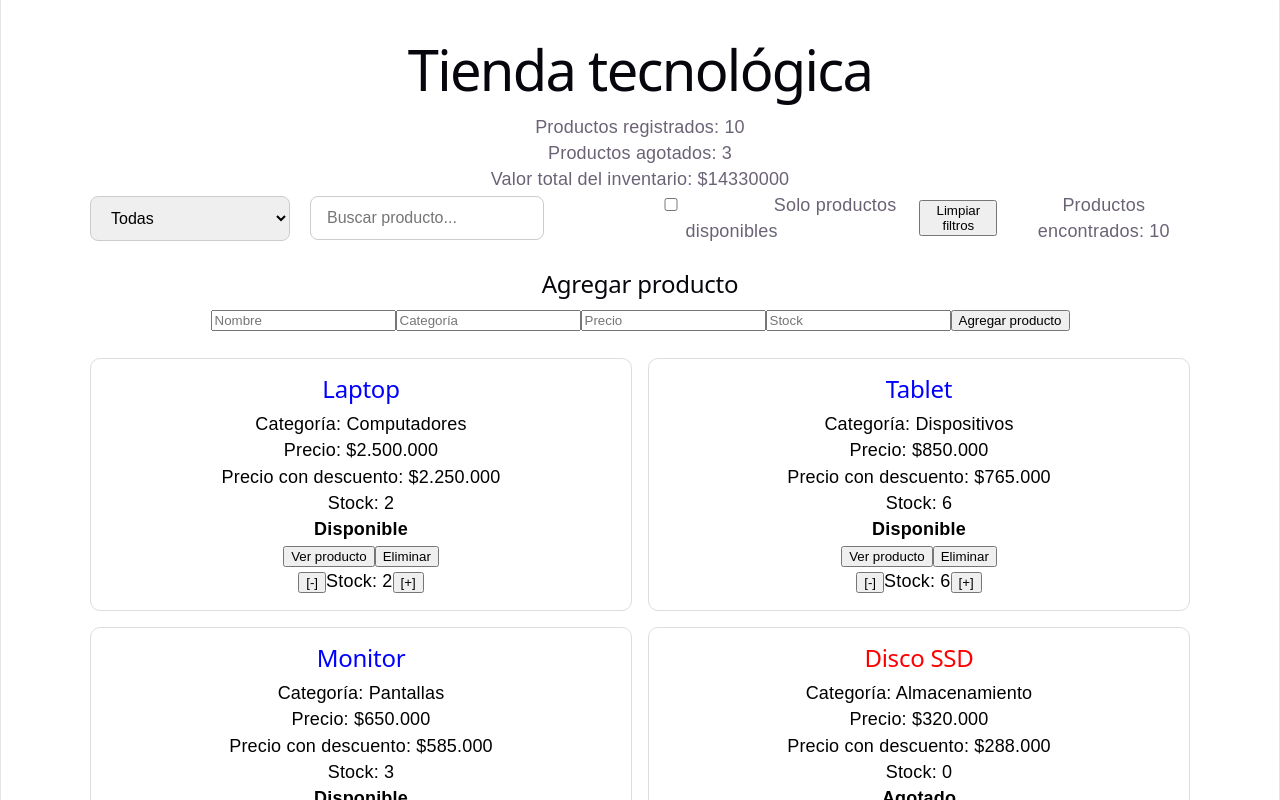
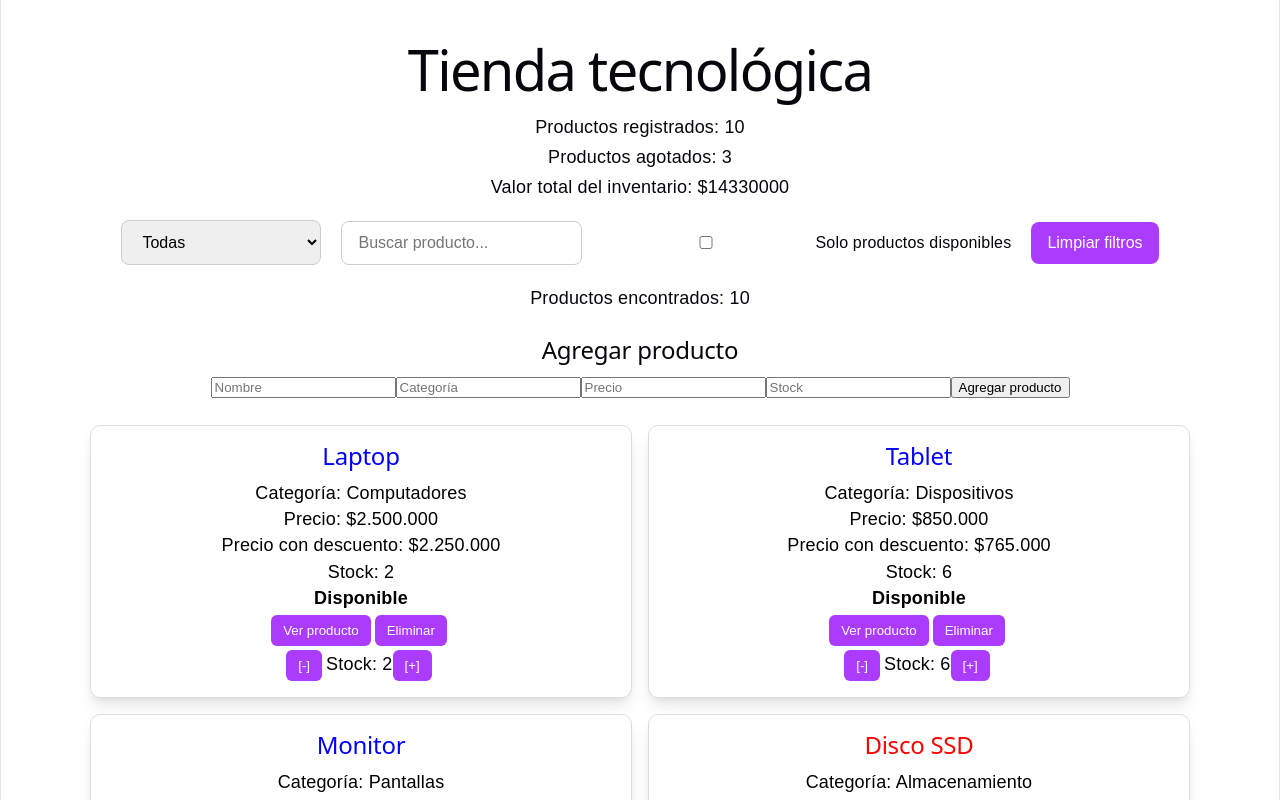
Before and after one commit to ireguisara09/react-js-ficha-3409609-Sara-Iregui, a React (Vite) app in the folder tienda-react/: page / in a window 1280 px wide. Shown: the top 800 px of the page. Built offline with nearby package versions, Linux system fonts and the light colour scheme.

Commit message:
Mejora de css de la pagina

```diff
--- a/tienda-react/src/App.css
+++ b/tienda-react/src/App.css
@@ -3,7 +3,63 @@
   margin: 0 auto;
   padding: 24px;
   font-family: Arial, sans-serif;
+  color: var(--text-h);
 }
+
+/* ===== Indicadores ===== */
+
+.indicadores {
+  text-align: center;
+  margin-bottom: 20px;
+}
+
+.indicadores p {
+  margin: 4px 0;
+  font-size: 18px;
+}
+
+/* ===== Filtros ===== */
+
+.filtros {
+  display: flex;
+  gap: 20px;
+  align-items: center;
+  justify-content: center;
+  margin-bottom: 25px;
+  flex-wrap: wrap;
+}
+
+.filtros input,
+.filtros select {
+  padding: 12px 16px;
+  font-size: 16px;
+  min-width: 200px;
+  border: 1px solid #ccc;
+  border-radius: 8px;
+}
+
+.filtros button {
+  padding: 12px 16px;
+  font-size: 16px;
+  border: none;
+  border-radius: 8px;
+  background: var(--accent);
+  color: white;
+  cursor: pointer;
+}
+
+.filtros button:hover {
+  opacity: 0.85;
+}
+
+.checkbox-disponibles {
+  display: flex;
+  align-items: center;
+  gap: 6px;
+  font-size: 16px;
+}
+
+/* ===== Productos ===== */
 
 .productos {
   display: grid;
@@ -17,24 +73,25 @@
   border-radius: 10px;
   padding: 16px;
   background: white;
+  box-shadow: var(--shadow);
 }
 
-/* ===== Filtros ===== */
-
-.filtros {
-  display: flex;
-  gap: 20px;
-  align-items: center;
-  margin-bottom: 25px;
+.producto-card h2 {
+  margin-bottom: 10px;
 }
 
-.filtros input,
-.filtros select {
-  padding: 12px 16px;
-  font-size: 16px;
-  min-width: 200px;
-  border: 1px solid #ccc;
-  border-radius: 8px;
+.producto-card button {
+  padding: 8px 12px;
+  margin: 4px 4px 0 0;
+  border: none;
+  border-radius: 6px;
+  background: var(--accent);
+  color: white;
+  cursor: pointer;
+}
+
+.producto-card button:hover {
+  opacity: 0.85;
 }
 
 /* ===== Responsive ===== */
@@ -49,6 +106,10 @@
     min-width: 0;
   }
 
+  .productos {
+    grid-template-columns: 1fr;
+  }
+
   .campos-formulario {
     flex-direction: column;
   }
```
